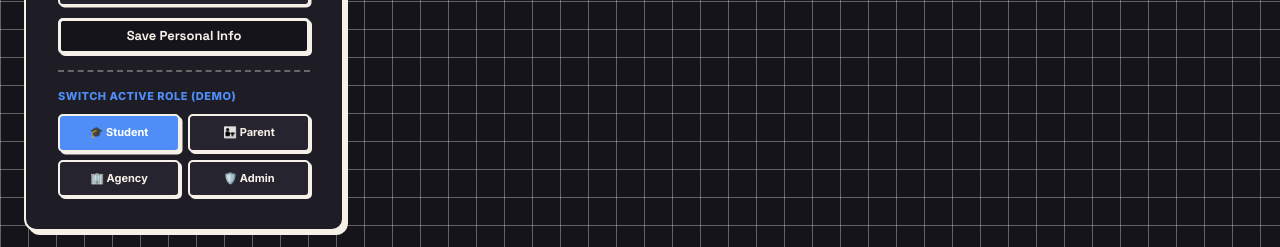
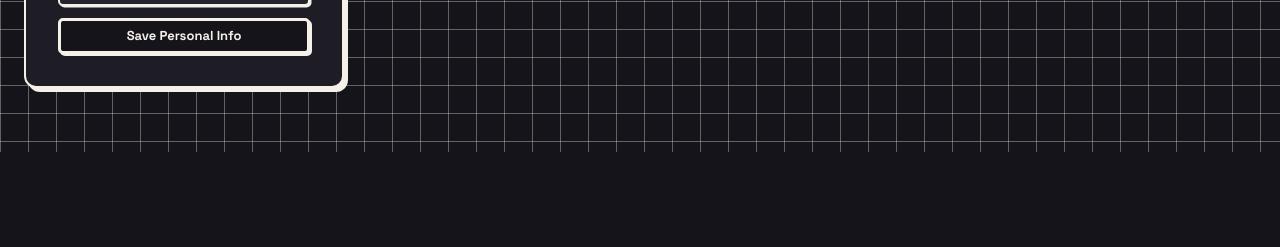
Before and after one commit to Team-Inception-1/Ethos-AI, a Next.js app in the folder apps/web/: page /profile in a window 1280 px wide. Shown: the part 923-1170 px from the top of the page. After the commit the page ends 1075 px from the top, so only its background shows below. Built offline with nearby package versions, Linux system fonts and the light colour scheme; no server answers.

Commit message:
fix(profile): remove demo role switcher options from user profile card as requested

```diff
--- a/apps/web/src/components/pages/ProfilePage/ProfilePage.module.css
+++ b/apps/web/src/components/pages/ProfilePage/ProfilePage.module.css
@@ -326,57 +326,6 @@
   box-shadow: 2.5px 2.5px 0 0 var(--blue-primary);
 }
 
-/* Role Switcher in Profile */
-.roleSwitcherCard {
-  width: 100%;
-  padding-top: var(--space-4);
-  border-top: 2px dashed var(--border-subtle);
-  display: flex;
-  flex-direction: column;
-  gap: var(--space-2);
-}
-
-.roleSwitcherTitle {
-  font-size: 11px;
-  font-weight: 800;
-  color: var(--blue-primary);
-  text-transform: uppercase;
-  letter-spacing: 0.5px;
-  text-align: left;
-}
-
-.roleBtnGroup {
-  display: grid;
-  grid-template-columns: repeat(2, 1fr);
-  gap: var(--space-2);
-}
-
-.roleBtn {
-  font-size: 11px;
-  font-weight: 700;
-  padding: 8px 10px;
-  background: var(--bg-elevated);
-  border: 2px solid var(--ink);
-  border-radius: var(--radius-sm);
-  color: var(--text-primary);
-  cursor: pointer;
-  box-shadow: 2px 2px 0 0 var(--ink);
-  transition: transform var(--transition-fast), box-shadow var(--transition-fast);
-}
-
-.roleBtn:hover {
-  transform: translate(-1px, -1px);
-  box-shadow: 3px 3px 0 0 var(--ink);
-  background: var(--bg-hover);
-}
-
-.roleBtnActive {
-  background: var(--blue-primary) !important;
-  color: #FFFFFF !important;
-  border-color: var(--ink) !important;
-  box-shadow: 2.5px 2.5px 0 0 var(--ink) !important;
-}
-
 /* Details Section */
 .sectionCard {
   display: flex;
--- a/apps/web/src/components/pages/ProfilePage/ProfilePage.tsx
+++ b/apps/web/src/components/pages/ProfilePage/ProfilePage.tsx
@@ -8,7 +8,7 @@ import { useAuth } from '@/context/AuthContext';
 import styles from './ProfilePage.module.css';
 
 export default function ProfilePage() {
-  const { user, updateProfile, linkStudent, unlinkStudent, linkedStudents, linkedParents, switchActiveRole, logout } = useAuth();
+  const { user, updateProfile, linkStudent, unlinkStudent, linkedStudents, linkedParents, logout } = useAuth();
 
   const [copied, setCopied] = useState(false);
   const [linkInput, setLinkInput] = useState('');
@@ -356,41 +356,6 @@ export default function ProfilePage() {
                 </Button>
               </div>
             </form>
-
-            {/* Quick Demo Role Switcher */}
-            <div className={styles.roleSwitcherCard}>
-              <span className={styles.roleSwitcherTitle}>Switch Active Role (Demo)</span>
-              <div className={styles.roleBtnGroup}>
-                <button
-                  type="button"
-                  className={`${styles.roleBtn} ${user.role === 'student' ? styles.roleBtnActive : ''}`}
-                  onClick={() => switchActiveRole('student')}
-                >
-                  🎓 Student
-                </button>
-                <button
-                  type="button"
-                  className={`${styles.roleBtn} ${user.role === 'parent' ? styles.roleBtnActive : ''}`}
-                  onClick={() => switchActiveRole('parent')}
-                >
-                  👨‍👧 Parent
-                </button>
-                <button
-                  type="button"
-                  className={`${styles.roleBtn} ${user.role === 'agency' ? styles.roleBtnActive : ''}`}
-                  onClick={() => switchActiveRole('agency')}
-                >
-                  🏢 Agency
-                </button>
-                <button
-                  type="button"
-                  className={`${styles.roleBtn} ${user.role === 'admin' ? styles.roleBtnActive : ''}`}
-                  onClick={() => switchActiveRole('admin')}
-                >
-                  🛡️ Admin
-                </button>
-              </div>
-            </div>
           </GlassCard>
 
           {/* Right Column: Dynamic Role Content */}
```
